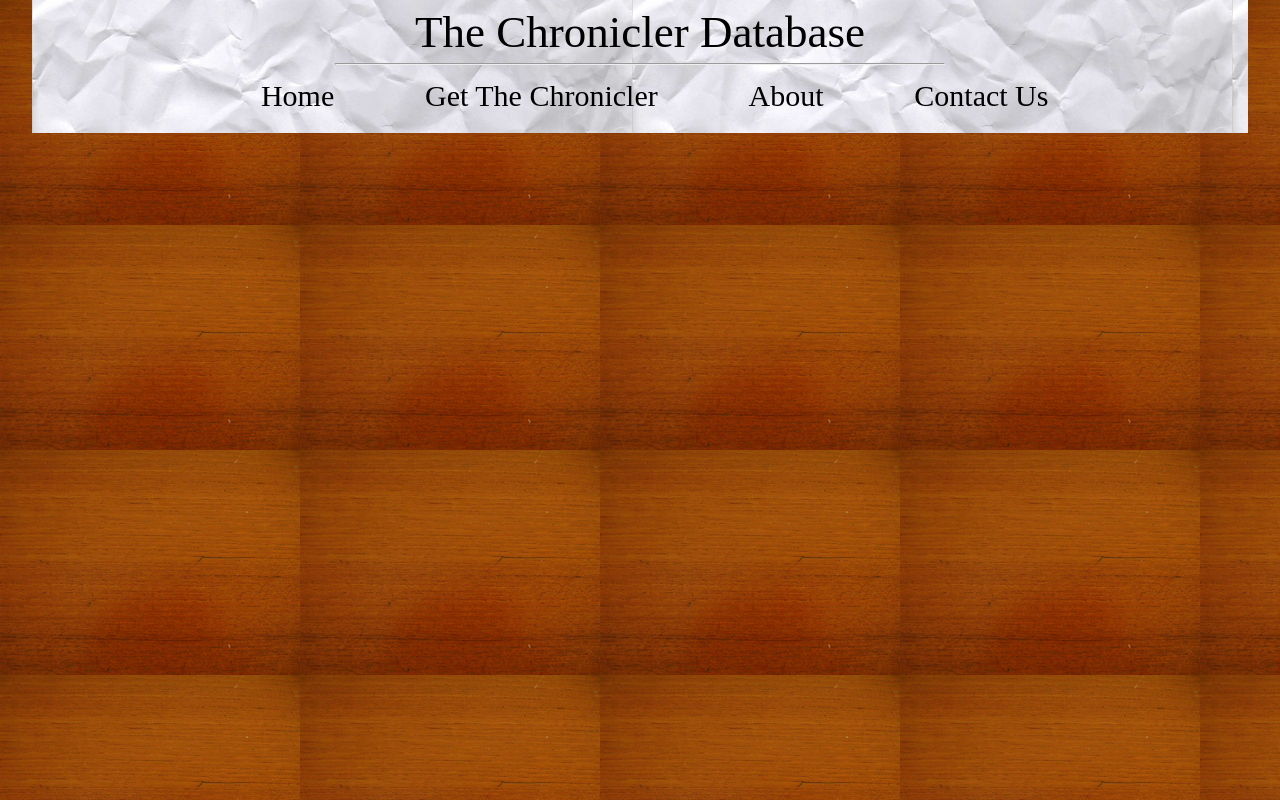
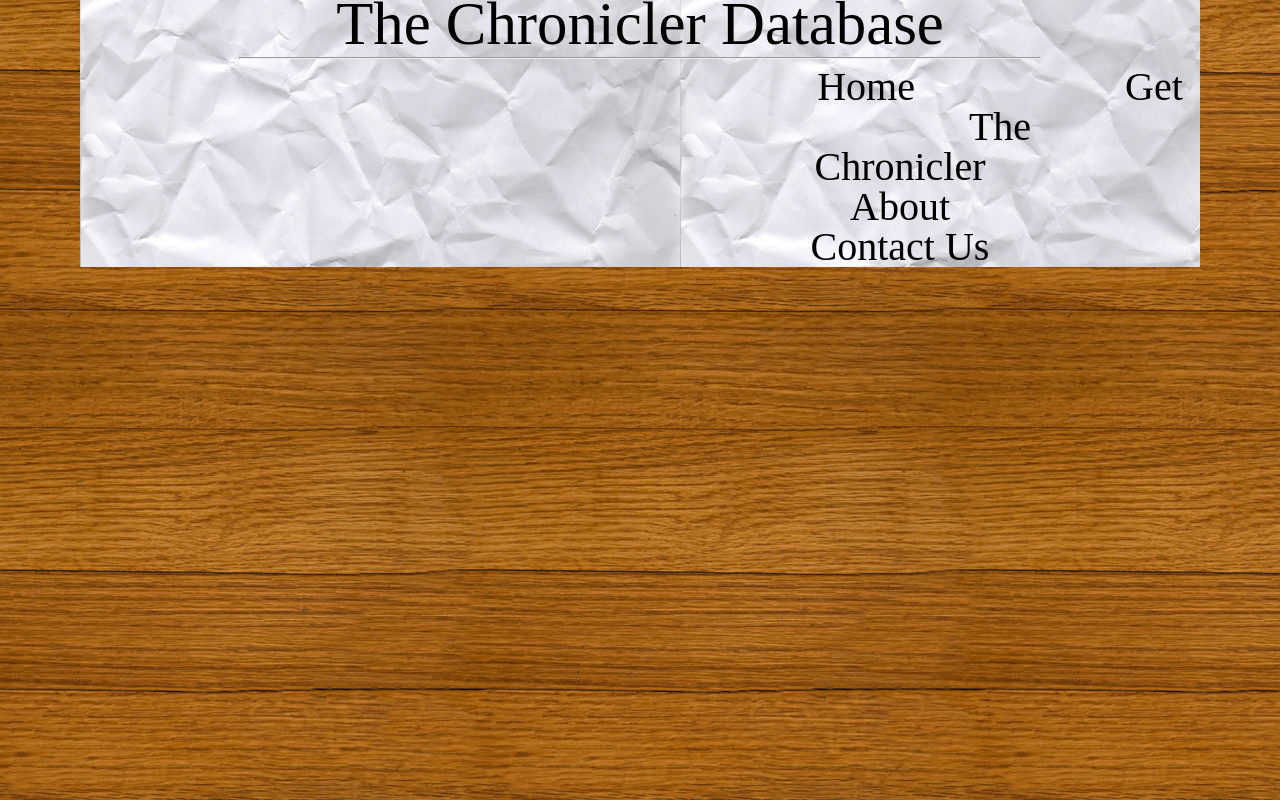
Before and after one commit to sean-francis113/Chronicler_Website, a PHP site: page /pages/header.php in a window 1280 px wide. Run offline with PHP 8.4, Linux system fonts and the light colour scheme.

Commit message:
Working On a More Dynamic Site

```diff
--- a/chronicle.php
+++ b/chronicle.php
@@ -14,6 +14,9 @@
     include("pages/sidebar.php");
     include("pages/chronicle_content.php");
     include("pages/footer.php");
+	include("scripts/dynamic_adjust.php");
+
+	mysqli_close($conn);
 
 ?>
 
--- a/css/chronicler.css
+++ b/css/chronicler.css
@@ -2,7 +2,7 @@
    v2.0 | 20110126
    License: none (public domain)
 */
-
+/* line 6, C:/xampp/htdocs/dyn_ChroniclerSite/scss/chronicler.scss */
 html, body, div, span, applet, object, iframe,
 h1, h2, h3, h4, h5, h6, p, blockquote, pre,
 a, abbr, acronym, address, big, cite, code,
@@ -19,374 +19,244 @@ time, mark, audio, video {
   margin: 0;
   padding: 0;
   border: 0;
-	font-size: 100%;
+  font-size: 100em;
   font: inherit;
   vertical-align: baseline;
 }
+
 /* HTML5 display-role reset for older browsers */
+/* line 27, C:/xampp/htdocs/dyn_ChroniclerSite/scss/chronicler.scss */
 article, aside, details, figcaption, figure,
 footer, header, hgroup, menu, nav, section {
   display: block;
 }
+
+/* line 31, C:/xampp/htdocs/dyn_ChroniclerSite/scss/chronicler.scss */
 body {
   line-height: 1;
 }
+
+/* line 34, C:/xampp/htdocs/dyn_ChroniclerSite/scss/chronicler.scss */
 ol, ul {
   list-style: none;
 }
+
+/* line 37, C:/xampp/htdocs/dyn_ChroniclerSite/scss/chronicler.scss */
 blockquote, q {
   quotes: none;
 }
+
+/* line 40, C:/xampp/htdocs/dyn_ChroniclerSite/scss/chronicler.scss */
 blockquote:before, blockquote:after,
 q:before, q:after {
   content: '';
   content: none;
 }
+
+/* line 45, C:/xampp/htdocs/dyn_ChroniclerSite/scss/chronicler.scss */
 table {
   border-collapse: collapse;
   border-spacing: 0;
 }
 
 /*
-    wiki.css Start
+    chronicler.css Start
 */
+/* line 54, C:/xampp/htdocs/dyn_ChroniclerSite/scss/chronicler.scss */
+body {
+  background-image: url(../img/woodtexture5.jpg);
+  background-repeat: repeat;
+}
 
-a
-{
+/* line 58, C:/xampp/htdocs/dyn_ChroniclerSite/scss/chronicler.scss */
+body #wrapper {
+  margin-left: 5em;
+  margin-right: 5em;
+}
 
+/* line 63, C:/xampp/htdocs/dyn_ChroniclerSite/scss/chronicler.scss */
+body a {
   text-decoration: none;
   color: black;
-
 }
 
-p
-{
-
-    margin-bottom: 20px;
+/* line 68, C:/xampp/htdocs/dyn_ChroniclerSite/scss/chronicler.scss */
+body p {
+  margin-bottom: 15px;
   line-height: 1.5em;
-
+  text-indent: 1.5em;
 }
 
-html
-{
-
-    background-image: url(../img/desk_texture.png);
+/* line 74, C:/xampp/htdocs/dyn_ChroniclerSite/scss/chronicler.scss */
+body header.dfs {
+  background-image: url(../img/crumpled-paper-texture-a.png);
   background-repeat: repeat;
-
+  margin-bottom: 25px;
+  text-align: center;
 }
 
-#wrapper
-{
-
-    width: 95%;
-    margin-left: 2.5%;
-
+/* line 80, C:/xampp/htdocs/dyn_ChroniclerSite/scss/chronicler.scss */
+body header.dfs h1 {
+  font-size: 3.8em;
+  line-height: 0.8em;
 }
 
-header
-{
-
-    width: 100%;
-    background-image: url(../img/crumpled-paper-texture-a.png);
-    margin: 0 auto;
-    padding-bottom: 20px;
-
+/* line 85, C:/xampp/htdocs/dyn_ChroniclerSite/scss/chronicler.scss */
+body header.dfs hr {
+  color: black;
+  width: 50em;
 }
 
-header h1,
-header ul
-{
-
-    text-align: center;
-    padding-top: 10px;
-
+/* line 90, C:/xampp/htdocs/dyn_ChroniclerSite/scss/chronicler.scss */
+body header.dfs #site_navigation {
+  font-size: 2.5em;
+  padding-left: 18em;
 }
 
-header h1
-{
-
-    font-size: 45px;
-
+/* line 94, C:/xampp/htdocs/dyn_ChroniclerSite/scss/chronicler.scss */
+body header.dfs #site_navigation li {
+  padding-right: 5em;
+  display: inline;
 }
 
-header ul
-{
-
-    padding-bottom: 20px;
-
+/* line 101, C:/xampp/htdocs/dyn_ChroniclerSite/scss/chronicler.scss */
+body #sidebar.dfs {
+  float: left;
+  width: 15em;
+  padding-top: 10px;
+  text-align: center;
+  background-image: url(../img/crumpled-paper-texture-a.png);
+  background-repeat: repeat;
+  margin-bottom: 10px;
+  margin-right: 2.5em;
 }
 
-header ul li
-{
-
-    font-size: 30px;
-    display: inline-block;
-    margin-left: 10px;
-    margin-right: 10px;
-
+/* line 111, C:/xampp/htdocs/dyn_ChroniclerSite/scss/chronicler.scss */
+body #sidebar.dfs #sidebar_label {
+  font-size: 2.5em;
 }
 
-header ul li a
-{
-
-    text-decoration: none;
-    color: black;
-
+/* line 115, C:/xampp/htdocs/dyn_ChroniclerSite/scss/chronicler.scss */
+body #sidebar.dfs #sidebar_sublabel {
+  font-size: 2em;
+  font-style: italic;
 }
 
-header hr
-{
-
-    color: black;
-    width: 50%;
-
+/* line 120, C:/xampp/htdocs/dyn_ChroniclerSite/scss/chronicler.scss */
+body #sidebar.dfs #sidebar_list {
+  padding-top: 15px;
+  padding-bottom: 10px;
 }
 
-#site_navigation
-{
-
-    display: inline;
-    font-size: 40px;
-    padding-left: 18%;
-
+/* line 124, C:/xampp/htdocs/dyn_ChroniclerSite/scss/chronicler.scss */
+body #sidebar.dfs #sidebar_list li {
+  padding-top: 10px;
 }
 
-#site_navigation li
-{
-
-    padding-right: 5%;
-
+/* line 129, C:/xampp/htdocs/dyn_ChroniclerSite/scss/chronicler.scss */
+body #sidebar.dfs .deactivated_link {
+  text-decoration: line-through;
 }
 
-#sidebar
-{
-
-    background-image: url(../img/crumpled-paper-texture-a.png);
-    float: left;
-    margin-top: 25px;
-    width: 15%;
-    margin-right: 1.5%;
-
-}
-
-#sidebar_label, #sidebar_sublabel
-{
-
-    text-align: center;
-
-}
-
-#sidebar_label
-{
-
-    font-size: 20px;
-    padding-top: 15px;
-
-}
-
-#sidebar_sublabel
-{
-
-    font-size: 16px;
-    padding-top: 5px;
-
-}
-
-#sidebar_list
-{
-
-    padding-bottom: 10px;
-    padding-top: 10px;
-
-}
-
-#sidebar_list li
-{
-
-    padding-left: 15px;
-    padding-right: 15px;
-    padding-top: 10px;
-    padding-bottom: 10px;
-    font-size: 14p;
-    text-align: center;
-
-}
-
-.subpage_list li
-{
-
-    margin-left: 15px;
-
-}
-
-.deactivated_link
-{
-
-    text-decoration: line-through;
-
-}
-
-#main_content
-{
-
-    width: 80.5%;
+/* line 136, C:/xampp/htdocs/dyn_ChroniclerSite/scss/chronicler.scss */
+body #main_content_cover.dfs #main_content {
+  width: 176em;
   background-image: url(../img/crumpled-paper-texture-a.png);
   background-repeat: repeat;
   float: left;
-    margin-top: 25px;
-    text-align: center;
+  text-align: left;
   padding-bottom: 20px;
-    padding-left: 1.5%;
-    padding-right: 1.5%;
-
+  padding-left: 1.5em;
+  padding-right: 1.5em;
+  margin-bottom: 10px;
 }
 
-#main_content, #sidebar
-{
-
+/* line 147, C:/xampp/htdocs/dyn_ChroniclerSite/scss/chronicler.scss */
+body #main_content_cover.dfs #main_content #page_title {
+  font-size: 2.5em;
+  font-weight: bold;
+  margin-top: 20px;
   margin-bottom: 10px;
-
+  text-align: center;
 }
 
-#page_title
-{
-
-    font-size: 30px;
-    margin-top: 20px;
-    margin-bottom: 10px;
-    font-weight: bold;
-
+/* line 155, C:/xampp/htdocs/dyn_ChroniclerSite/scss/chronicler.scss */
+body #main_content_cover.dfs #main_content #page_subtitle {
+  font-size: 2em;
+  text-align: center;
+  font-style: italic;
+  margin-bottom: 20px;
 }
 
-#page_subtitle
-{
-
-    font-size: 24px;
-    margin-top: 15px;
-    margin-bottom: 20px;
-    font-style: italic;
-
-}
-
-#warning_note
-{
-
-    font-size: 18px;
+/* line 162, C:/xampp/htdocs/dyn_ChroniclerSite/scss/chronicler.scss */
+body #main_content_cover.dfs #main_content #warning_note {
+  font-size: 1.5em;
   font-style: italic;
   text-decoration: underline;
   text-align: center;
-
 }
 
-#chronicle_table
-{
-
-    margin-left: 2.5%;
-    margin-right: 2.5%;
+/* line 169, C:/xampp/htdocs/dyn_ChroniclerSite/scss/chronicler.scss */
+body #main_content_cover.dfs #main_content #chronicle_table {
+  margin-left: 2em;
+  margin-right: 2em;
   margin-top: 20px;
-    margin-bottom: 20px;
-    width: 95%;
-
+  width: 170em;
+  table-layout: fixed;
 }
 
-#chronicle_table tr th, #chronicle_table tr td
-{
-
-    font-size: 18px;
+/* line 176, C:/xampp/htdocs/dyn_ChroniclerSite/scss/chronicler.scss */
+body #main_content_cover.dfs #main_content #chronicle_table tr th, body #main_content_cover.dfs #main_content #chronicle_table tr td {
   text-align: center;
   padding-top: 15px;
   padding-bottom: 15px;
-    border: solid 5px black;
-
+  border: solid 2px black;
 }
 
-.channel_status_data, .channel_name_data, .channel_owner_data,
-.warning_list_data, .date_data
-{
-
+/* line 183, C:/xampp/htdocs/dyn_ChroniclerSite/scss/chronicler.scss */
+body #main_content_cover.dfs #main_content #chronicle_table .channel_status_data, body #main_content_cover.dfs #main_content #chronicle_table .channel_name_data, body #main_content_cover.dfs #main_content #chronicle_table .channel_owner_data,
+body #main_content_cover.dfs #main_content #chronicle_table .warning_list_data, body #main_content_cover.dfs #main_content #chronicle_table .date_data {
   text-overflow: ellipsis;
-
+  word-wrap: break-word;
 }
 
-.channel_status_data
-{
-
-    width: 5%;
-
+/* line 191, C:/xampp/htdocs/dyn_ChroniclerSite/scss/chronicler.scss */
+body #main_content_cover.dfs #main_content #page_list {
+  margin-left: 25em;
+  margin-right: 25em;
+  padding-bottom: 25px;
 }
 
-.channel_name_data, .channel_owner_data,
-.warning_list_data
-{
-
-    width: 20%;
-
+/* line 197, C:/xampp/htdocs/dyn_ChroniclerSite/scss/chronicler.scss */
+body #main_content_cover.dfs #main_content #page_list_num, body #main_content_cover.dfs #main_content #ellipses {
+  padding-left: 15px;
+  padding-right: 15px;
 }
 
-.link_data, .date_data
-{
-
-    width: 15%;
-
-}
-
-#page_list
-{
-
-    margin-left: 25%;
-    margin-right: 25%;
-    padding-bottom: 25px;
-
-}
-
-#page_list_num, #ellipses
-{
-
-    margin-left: 15px;
-    margin-right: 15px;
-    font-size: 14px;
-
-}
-
-footer
-{
-
+/* line 205, C:/xampp/htdocs/dyn_ChroniclerSite/scss/chronicler.scss */
+body footer.dfs {
   background-image: url(../img/crumpled-paper-texture-a.png);
-    width: 100%;
+  background-repeat: repeat;
   clear: both;
   margin-top: 25px;
   padding-top: 10px;
-
 }
 
-.footer_section
-{
-
-    padding-left: 5%;
+/* line 212, C:/xampp/htdocs/dyn_ChroniclerSite/scss/chronicler.scss */
+body footer.dfs .footer_section {
+  padding-left: 5em;
   margin-top: 10px;
   margin-bottom: 10px;
-    font-size: 25px;
-
+  font-size: 2em;
+  display: inline;
 }
 
-#copyright
-{
-
-    font-size: 75%;
+/* line 220, C:/xampp/htdocs/dyn_ChroniclerSite/scss/chronicler.scss */
+body footer.dfs #copyright {
+  font-size: 0.75em;
   text-align: right;
-    margin-left: 85%;
+  margin-left: 85em;
   margin-top: 40px;
-
 }
 
-@media screen (max-width: 900px)
-{
-
-    #copyright
-    {
-
-        margin-left: 80%;
-
-    }
-
-}
+/*# sourceMappingURL=../css/chronicler.map */
--- a/index.php
+++ b/index.php
@@ -10,14 +10,11 @@
         die('Could not connect: ' . mysqli_connect_error());
     }
 
-
-    $pageTitle = "Chronicler Database";
-    $css = "wiki.css";
-
     include("pages/header.php");
     include("pages/sidebar.php");
     include("pages/index_content.php");
     include("pages/footer.php");
+	include("scripts/dynamic_adjust.php");
 
     mysqli_close($conn);
 
--- a/pages/chronicle_content.php
+++ b/pages/chronicle_content.php
@@ -1,3 +1,4 @@
+<div id="main_content_cover" class="dfs">
 	<div id="main_content">
 		<?php
 
@@ -115,3 +116,4 @@
 
 		?>
 	</div>
+</div>
--- a/pages/footer.php
+++ b/pages/footer.php
@@ -1,7 +1,8 @@
-<footer>
+<footer class="dfs">
     <div class="footer_section"><a href="http://chronicler.seanmfrancis.net/index.php">Home</a></div>
-    <div class="footer_section"><a href="http://chronicler.seanmfrancis.net/getBot.php">Get the Bot</a></div>
+    <div class="footer_section"><a href="http://chronicler.seanmfrancis.net/getBot.php">Get The Chronicler</a></div>
     <div class="footer_section"><a href="http://chronicler.seanmfrancis.net/about.php">About</a></div>
+	<div class="footer_section"><a href="http://chronicler.seanmfrancis.net/contact.php">Contact Us</a></div>
     <small id="copyright">Sean Francis &copy; 2018</small>
 </footer>
 
--- a/pages/header.php
+++ b/pages/header.php
@@ -6,7 +6,7 @@
 
 <body>
     <div id="wrapper">
-            <header>
+            <header class="dfs">
                 <h1 id="site_label">The Chronicler Database</h1>
                 <hr>
                 <ul id="site_navigation">
--- a/pages/search_content.php
+++ b/pages/search_content.php
@@ -1,3 +1,4 @@
+<div id="main_content_cover" class="dfs">
 	<div id="main_content">
 		<?php
 
@@ -102,7 +103,7 @@
 
 					$date = date_format(date_create($chronicleRow['date_last_modified']), 'm-d-Y H:i:s e');
 
-                echo "<tr class='data_row'><td class='channel_status_data'>{$openStatusStr}</td><td class='channel_name_data'>{$chronicleRow['channel_name']}</td><td class='channel_owner_data'>{$chronicleRow['channel_owner']}</td><td class='warning_list_data'>{$warningListStr}</td><td class='link_data'><a href='http://chronicler.seanmfrancis.net/chronicle.php?id={$chronicleRow['channel_id']}&page=1'>Link To Chronicle</a></td><td class='date_data'>{$date}</td></tr>";
+					echo "<tr class='data_row'><td><div class='channel_status_data'>{$openStatusStr}</div></td><td><div class='channel_name_data'>{$chronicleRow['channel_name']}</div></td><td><div class='channel_owner_data'>{$chronicleRow['channel_owner']}</div></td><td><div class='warning_list_data'>{$warningListStr}</div></td><td><div class='link_data'><a href='http://chronicler.seanmfrancis.net/chronicle.php?id={$chronicleRow['channel_id']}&page=1'>Link To Chronicle</a></div></td><td><div class='date_data'>{$date}</div></td></tr>";
 
 				}
 
@@ -162,3 +163,4 @@
 
 
 	</div>
+</div>
--- a/pages/sidebar.php
+++ b/pages/sidebar.php
@@ -77,7 +77,7 @@
     }
 ?>
 
-<div id="sidebar">
+<div id="sidebar" class="dfs">
     <div id="sidebar_label">Chronicle List</div>
     <div id="sidebar_sublabel">(Sorted by Chronicle Name)</div>
     <ul id="sidebar_list">
--- /dev/null
+++ b/scss/chronicler.scss
@@ -0,0 +1,227 @@
+/* http://meyerweb.com/eric/tools/css/reset/
+   v2.0 | 20110126
+   License: none (public domain)
+*/
+
+html, body, div, span, applet, object, iframe,
+h1, h2, h3, h4, h5, h6, p, blockquote, pre,
+a, abbr, acronym, address, big, cite, code,
+del, dfn, em, img, ins, kbd, q, s, samp,
+small, strike, strong, sub, sup, tt, var,
+b, u, i, center,
+dl, dt, dd, ol, ul, li,
+fieldset, form, label, legend,
+table, caption, tbody, tfoot, thead, tr, th, td,
+article, aside, canvas, details, embed,
+figure, figcaption, footer, header, hgroup,
+menu, nav, output, ruby, section, summary,
+time, mark, audio, video {
+	margin: 0;
+	padding: 0;
+	border: 0;
+	font-size: 100em;
+	font: inherit;
+	vertical-align: baseline;
+}
+/* HTML5 display-role reset for older browsers */
+article, aside, details, figcaption, figure,
+footer, header, hgroup, menu, nav, section {
+	display: block;
+}
+body {
+	line-height: 1;
+}
+ol, ul {
+	list-style: none;
+}
+blockquote, q {
+	quotes: none;
+}
+blockquote:before, blockquote:after,
+q:before, q:after {
+	content: '';
+	content: none;
+}
+table {
+	border-collapse: collapse;
+	border-spacing: 0;
+}
+
+/*
+    chronicler.css Start
+*/
+
+body {
+    background-image: url(../img/woodtexture5.jpg);
+    background-repeat: repeat;
+
+    #wrapper {
+        margin-left: 5em;
+        margin-right: 5em;
+    }
+
+    a {
+        text-decoration: none;
+        color: black;
+    }
+
+    p {
+        margin-bottom: 15px;
+        line-height: 1.5em;
+        text-indent: 1.5em;
+    }
+
+    header.dfs {
+        background-image: url(../img/crumpled-paper-texture-a.png);
+        background-repeat: repeat;
+        margin-bottom: 25px;
+        text-align: center;
+
+        h1 {
+            font-size: 3.8em;
+            line-height: 0.8em;
+        }
+
+        hr {
+            color: black;
+            width: 50em;
+        }
+
+        #site_navigation {
+            font-size: 2.5em;
+            padding-left: 18em;
+
+            li {
+                padding-right: 5em;
+                display: inline;
+            }
+        }
+    }
+
+    #sidebar.dfs {
+        float: left;
+        width: 15em;
+        padding-top: 10px;
+        text-align: center;
+        background-image: url(../img/crumpled-paper-texture-a.png);
+        background-repeat: repeat;
+        margin-bottom: 10px;
+        margin-right: 2.5em;
+
+        #sidebar_label {
+            font-size: 2.5em;
+        }
+
+        #sidebar_sublabel {
+            font-size: 2em;
+            font-style: italic;
+        }
+
+        #sidebar_list {
+            padding-top: 15px;
+            padding-bottom: 10px;
+
+            li {
+                padding-top: 10px;
+            }
+        }
+
+        .deactivated_link {
+            text-decoration: line-through;
+        }
+    }
+
+    #main_content_cover.dfs {
+
+        #main_content {
+            width: 176em;
+            background-image: url(../img/crumpled-paper-texture-a.png);
+            background-repeat: repeat;
+            float: left;
+            text-align: left;
+            padding-bottom: 20px;
+            padding-left: 1.5em;
+            padding-right: 1.5em;
+            margin-bottom: 10px;
+
+            #page_title {
+                font-size: 2.5em;
+                font-weight: bold;
+                margin-top: 20px;
+                margin-bottom: 10px;
+                text-align: center;
+            }
+
+            #page_subtitle {
+                font-size: 2em;
+                text-align: center;
+                font-style: italic;
+                margin-bottom: 20px;
+            }
+
+            #warning_note {
+                font-size: 1.5em;
+                font-style: italic;
+                text-decoration: underline;
+                text-align: center;
+            }
+
+            #chronicle_table {
+                margin-left: 2em;
+                margin-right: 2em;
+                margin-top: 20px;
+                width: 170em;
+                table-layout: fixed;
+
+                tr th, tr td {
+                    text-align: center;
+                    padding-top: 15px;
+                    padding-bottom: 15px;
+                    border: solid 2px black;
+                }
+
+                .channel_status_data, .channel_name_data, .channel_owner_data,
+                .warning_list_data, .date_data {
+                    text-overflow: ellipsis;
+                    word-wrap: break-word;
+                }
+
+            }
+
+            #page_list {
+                margin-left: 25em;
+                margin-right: 25em;
+                padding-bottom: 25px;
+            }
+
+            #page_list_num, #ellipses {
+                padding-left: 15px;
+                padding-right: 15px;
+            }
+
+        }
+
+    }
+    footer.dfs {
+        background-image: url(../img/crumpled-paper-texture-a.png);
+        background-repeat: repeat;
+        clear: both;
+        margin-top: 25px;
+        padding-top: 10px;
+
+        .footer_section {
+            padding-left: 5em;
+            margin-top: 10px;
+            margin-bottom: 10px;
+            font-size: 2em;
+            display: inline;
+        }
+
+        #copyright {
+            font-size: 0.75em;
+            text-align: right;
+            margin-left: 85em;
+            margin-top: 40px;
+        }
+    }
+}
--- a/search.php
+++ b/search.php
@@ -14,6 +14,9 @@
     include("pages/sidebar.php");
     include("pages/search_content.php");
     include("pages/footer.php");
+	include("scripts/dynamic_adjust.php");
+
+	mysqli_close($conn);
 
 ?>
 
```
Also changed, not shown: pages/index_content.php (+7 -5 lines), scripts/dynamic_adjust.php (added, +55 -0 lines), img/woodtexture5.jpg (added), 3 other files. Lines whose indentation alone changed are shown as unchanged.
